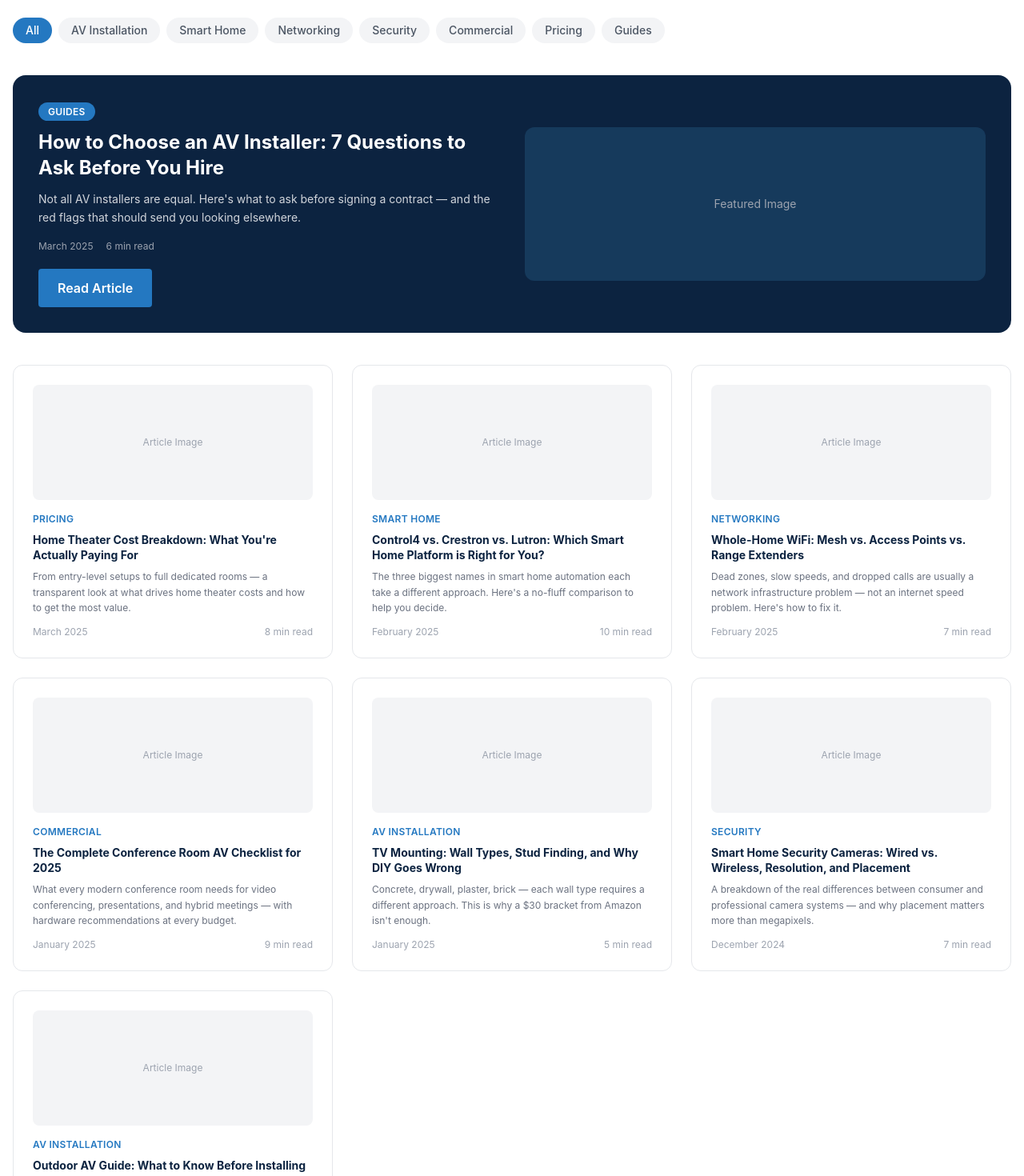
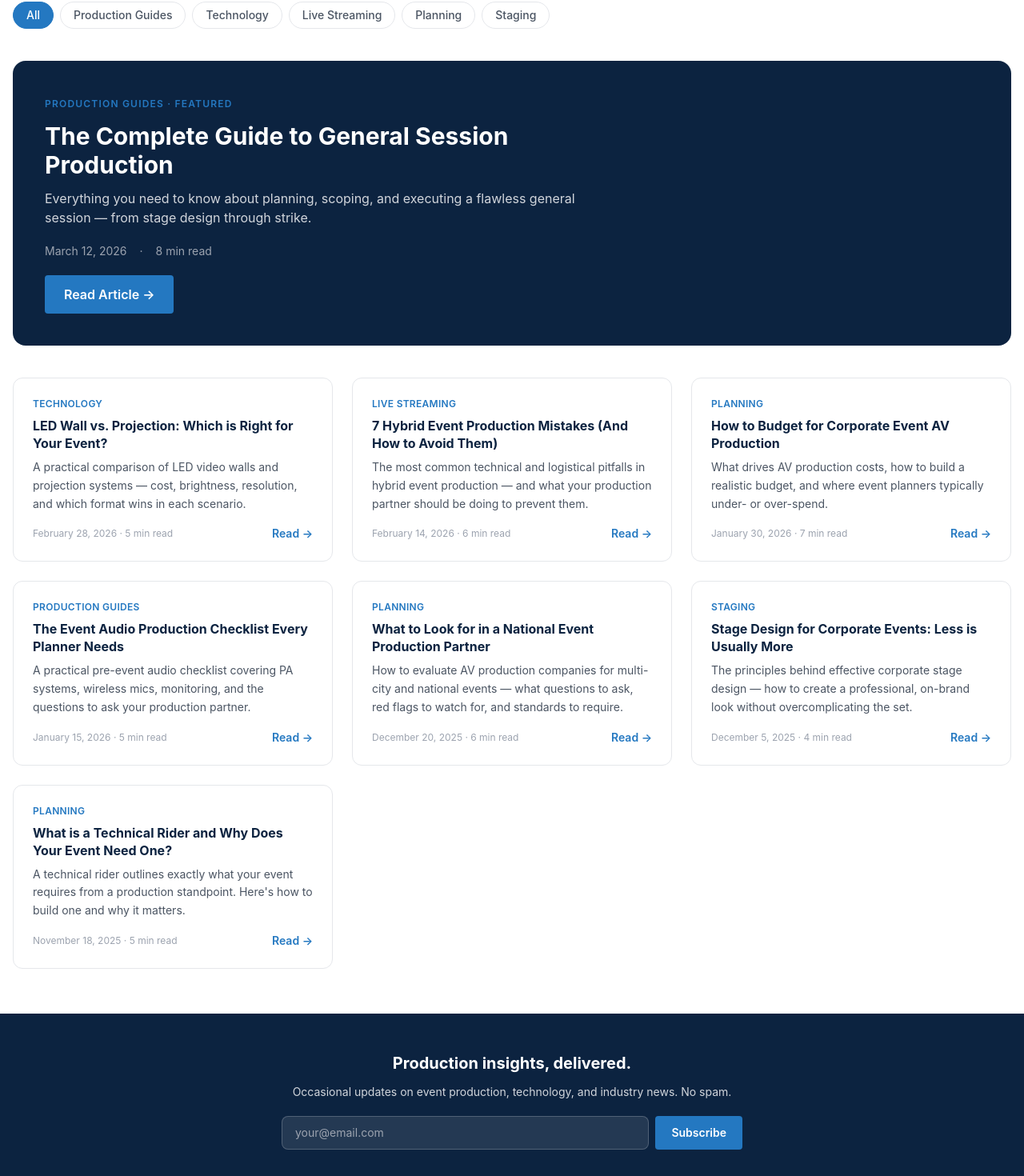
Before and after one commit to BeacoAV/BeaconAV-Site, a Next.js app: page /blog in a window 1280 px wide. Shown: the part 355-1825 px from the top of the page at 80% size. Built offline with nearby package versions, Linux system fonts and the light colour scheme.

Commit message:
rebuild: app/blog/page.tsx

```diff
--- a/app/blog/page.tsx
+++ b/app/blog/page.tsx
@@ -2,163 +2,158 @@ import type { Metadata } from 'next';
 import Link from 'next/link';
 
 export const metadata: Metadata = {
-  title: 'AV & Smart Home Blog | Tips, Guides & Trends | Beacon AV',
-  description: 'Expert guides on AV installation, smart home automation, networking, and security systems. Written by Beacon AV professionals for homeowners and businesses.',
-  keywords: 'AV installation tips, smart home guide, home theater setup guide, AV blog',
+  title: 'Event Production Blog | Tips, Trends & Guides | Beacon AV',
+  description: 'Insights on live event production — audio, video, lighting, staging, live streaming, and event technology from the Beacon AV team.',
 };
 
-// Static blog posts — will be replaced with CMS/MDX in Phase 2
 const posts = [
   {
-    slug: 'how-to-choose-av-installer',
-    title: 'How to Choose an AV Installer: 7 Questions to Ask Before You Hire',
-    excerpt: 'Not all AV installers are equal. Here\'s what to ask before signing a contract — and the red flags that should send you looking elsewhere.',
-    category: 'Guides',
-    date: 'March 2025',
-    readTime: '6 min read',
+    slug: 'general-session-production-guide',
+    title: 'The Complete Guide to General Session Production',
+    excerpt: 'Everything you need to know about planning, scoping, and executing a flawless general session — from stage design through strike.',
+    category: 'Production Guides',
+    date: 'March 12, 2026',
+    readTime: '8 min read',
+    featured: true,
   },
   {
-    slug: 'home-theater-cost-breakdown',
-    title: 'Home Theater Cost Breakdown: What You\'re Actually Paying For',
-    excerpt: 'From entry-level setups to full dedicated rooms — a transparent look at what drives home theater costs and how to get the most value.',
-    category: 'Pricing',
-    date: 'March 2025',
-    readTime: '8 min read',
+    slug: 'led-wall-vs-projection',
+    title: 'LED Wall vs. Projection: Which is Right for Your Event?',
+    excerpt: 'A practical comparison of LED video walls and projection systems — cost, brightness, resolution, and which format wins in each scenario.',
+    category: 'Technology',
+    date: 'February 28, 2026',
+    readTime: '5 min read',
+    featured: false,
   },
   {
-    slug: 'control4-vs-crestron-vs-lutron',
-    title: 'Control4 vs. Crestron vs. Lutron: Which Smart Home Platform is Right for You?',
-    excerpt: 'The three biggest names in smart home automation each take a different approach. Here\'s a no-fluff comparison to help you decide.',
-    category: 'Smart Home',
-    date: 'February 2025',
-    readTime: '10 min read',
+    slug: 'hybrid-event-production-mistakes',
+    title: '7 Hybrid Event Production Mistakes (And How to Avoid Them)',
+    excerpt: 'The most common technical and logistical pitfalls in hybrid event production — and what your production partner should be doing to prevent them.',
+    category: 'Live Streaming',
+    date: 'February 14, 2026',
+    readTime: '6 min read',
+    featured: false,
   },
   {
-    slug: 'whole-home-wifi-guide',
-    title: 'Whole-Home WiFi: Mesh vs. Access Points vs. Range Extenders',
-    excerpt: 'Dead zones, slow speeds, and dropped calls are usually a network infrastructure problem — not an internet speed problem. Here\'s how to fix it.',
-    category: 'Networking',
-    date: 'February 2025',
+    slug: 'how-to-budget-corporate-event-av',
+    title: 'How to Budget for Corporate Event AV Production',
+    excerpt: 'What drives AV production costs, how to build a realistic budget, and where event planners typically under- or over-spend.',
+    category: 'Planning',
+    date: 'January 30, 2026',
     readTime: '7 min read',
+    featured: false,
   },
   {
-    slug: 'commercial-av-conference-room',
-    title: 'The Complete Conference Room AV Checklist for 2025',
-    excerpt: 'What every modern conference room needs for video conferencing, presentations, and hybrid meetings — with hardware recommendations at every budget.',
-    category: 'Commercial',
-    date: 'January 2025',
-    readTime: '9 min read',
+    slug: 'audio-production-checklist',
+    title: 'The Event Audio Production Checklist Every Planner Needs',
+    excerpt: 'A practical pre-event audio checklist covering PA systems, wireless mics, monitoring, and the questions to ask your production partner.',
+    category: 'Production Guides',
+    date: 'January 15, 2026',
+    readTime: '5 min read',
+    featured: false,
   },
   {
-    slug: 'tv-mounting-wall-types',
-    title: 'TV Mounting: Wall Types, Stud Finding, and Why DIY Goes Wrong',
-    excerpt: 'Concrete, drywall, plaster, brick — each wall type requires a different approach. This is why a $30 bracket from Amazon isn\'t enough.',
-    category: 'AV Installation',
-    date: 'January 2025',
-    readTime: '5 min read',
+    slug: 'national-event-production-partner',
+    title: 'What to Look for in a National Event Production Partner',
+    excerpt: 'How to evaluate AV production companies for multi-city and national events — what questions to ask, red flags to watch for, and standards to require.',
+    category: 'Planning',
+    date: 'December 20, 2025',
+    readTime: '6 min read',
+    featured: false,
   },
   {
-    slug: 'smart-home-security-cameras',
-    title: 'Smart Home Security Cameras: Wired vs. Wireless, Resolution, and Placement',
-    excerpt: 'A breakdown of the real differences between consumer and professional camera systems — and why placement matters more than megapixels.',
-    category: 'Security',
-    date: 'December 2024',
-    readTime: '7 min read',
+    slug: 'stage-design-corporate-events',
+    title: 'Stage Design for Corporate Events: Less is Usually More',
+    excerpt: 'The principles behind effective corporate stage design — how to create a professional, on-brand look without overcomplicating the set.',
+    category: 'Staging',
+    date: 'December 5, 2025',
+    readTime: '4 min read',
+    featured: false,
   },
   {
-    slug: 'outdoor-av-guide',
-    title: 'Outdoor AV Guide: What to Know Before Installing Outdoor Speakers and TVs',
-    excerpt: 'Weatherproofing ratings, audio coverage, screen brightness — what actually matters for outdoor AV that holds up year-round.',
-    category: 'AV Installation',
-    date: 'December 2024',
-    readTime: '6 min read',
+    slug: 'av-rider-what-it-is',
+    title: 'What is a Technical Rider and Why Does Your Event Need One?',
+    excerpt: 'A technical rider outlines exactly what your event requires from a production standpoint. Here\'s how to build one and why it matters.',
+    category: 'Planning',
+    date: 'November 18, 2025',
+    readTime: '5 min read',
+    featured: false,
   },
 ];
 
-const categories = ['All', 'AV Installation', 'Smart Home', 'Networking', 'Security', 'Commercial', 'Pricing', 'Guides'];
+const featured = posts.find((p) => p.featured);
+const rest = posts.filter((p) => !p.featured);
+
+const categories = ['All', 'Production Guides', 'Technology', 'Live Streaming', 'Planning', 'Staging'];
 
 export default function BlogPage() {
-  const featured = posts[0];
-  const rest = posts.slice(1);
-
   return (
     <>
-      <section className="bg-navy py-16 px-4">
+      <section className="bg-navy py-14 px-4">
         <div className="max-w-7xl mx-auto">
-          <p className="section-label">Insights</p>
-          <h1 className="section-title-light mt-2 mb-4 max-w-3xl">AV & Smart Home Guides</h1>
-          <p className="text-gray-300 max-w-2xl">
-            Practical guides from Beacon AV professionals — installation tips, buyer\'s guides, pricing breakdowns, and smart home advice you can actually use.
-          </p>
+          <p className="section-label">Resources</p>
+          <h1 className="section-title-light mt-2 mb-3 max-w-2xl">Event Production Insights</h1>
+          <p className="text-gray-300 max-w-xl">Practical guides, technology breakdowns, and planning advice from the Beacon AV production team.</p>
         </div>
       </section>
 
       <section className="bg-white py-14 px-4">
         <div className="max-w-7xl mx-auto">
-          {/* Category filter — static display, will be interactive in Phase 2 */}
+          {/* Category filter */}
           <div className="flex flex-wrap gap-2 mb-10">
             {categories.map((cat) => (
-              <span
-                key={cat}
-                className={`px-4 py-1.5 rounded-full text-sm font-medium cursor-pointer transition-colors ${
+              <span key={cat}
+                className={`px-4 py-1.5 rounded-full text-sm font-medium cursor-pointer border transition-colors ${
                   cat === 'All'
-                    ? 'bg-accent text-white'
-                    : 'bg-gray-100 text-gray-600 hover:bg-gray-200'
-                }`}
-              >
+                    ? 'bg-accent text-white border-accent'
+                    : 'border-gray-200 text-gray-600 hover:border-accent hover:text-accent'
+                }`}>
                 {cat}
               </span>
             ))}
           </div>
 
           {/* Featured post */}
-          <div className="bg-navy rounded-2xl p-8 mb-10 grid grid-cols-1 lg:grid-cols-2 gap-8 items-center">
-            <div>
-              <span className="text-xs font-semibold bg-accent text-white px-3 py-1 rounded-full uppercase tracking-wide">{featured.category}</span>
-              <h2 className="text-2xl font-bold text-white mt-3 mb-3">{featured.title}</h2>
-              <p className="text-gray-300 text-sm leading-relaxed mb-4">{featured.excerpt}</p>
-              <div className="flex items-center gap-4 mb-5">
-                <span className="text-gray-400 text-xs">{featured.date}</span>
-                <span className="text-gray-400 text-xs">{featured.readTime}</span>
+          {featured && (
+            <div className="bg-navy rounded-2xl p-8 md:p-10 mb-10">
+              <span className="text-xs font-semibold text-accent uppercase tracking-widest">{featured.category} · Featured</span>
+              <h2 className="text-2xl md:text-3xl font-bold text-white mt-3 mb-3 max-w-2xl">{featured.title}</h2>
+              <p className="text-gray-300 mb-5 max-w-2xl">{featured.excerpt}</p>
+              <div className="flex items-center gap-4 text-gray-400 text-sm mb-5">
+                <span>{featured.date}</span>
+                <span>·</span>
+                <span>{featured.readTime}</span>
               </div>
-              <Link href={`/blog/${featured.slug}`} className="btn-primary">Read Article</Link>
+              <Link href={`/blog/${featured.slug}`} className="btn-primary">Read Article →</Link>
             </div>
-            <div className="bg-navy-light rounded-xl h-48 flex items-center justify-center">
-              <p className="text-gray-400 text-sm">Featured Image</p>
-            </div>
-          </div>
+          )}
 
-          {/* Grid of posts */}
-          <div className="grid grid-cols-1 sm:grid-cols-2 lg:grid-cols-3 gap-6">
+          {/* Post grid */}
+          <div className="grid grid-cols-1 md:grid-cols-2 lg:grid-cols-3 gap-6">
             {rest.map((post) => (
-              <Link key={post.slug} href={`/blog/${post.slug}`} className="card hover:border-accent group flex flex-col">
-                <div className="bg-gray-100 rounded-lg h-36 mb-4 flex items-center justify-center">
-                  <p className="text-gray-400 text-xs">Article Image</p>
+              <article key={post.slug} className="card flex flex-col">
+                <span className="text-xs font-semibold text-accent uppercase tracking-wide mb-2">{post.category}</span>
+                <h2 className="font-bold text-navy text-base mb-2 leading-snug">{post.title}</h2>
+                <p className="text-gray-600 text-sm leading-relaxed flex-1 mb-4">{post.excerpt}</p>
+                <div className="flex items-center justify-between">
+                  <span className="text-gray-400 text-xs">{post.date} · {post.readTime}</span>
+                  <Link href={`/blog/${post.slug}`} className="text-accent text-sm font-semibold hover:underline">Read →</Link>
                 </div>
-                <span className="text-xs font-semibold text-accent uppercase tracking-wide mb-2">{post.category}</span>
-                <h3 className="font-bold text-navy group-hover:text-accent transition-colors mb-2 text-sm leading-snug flex-1">{post.title}</h3>
-                <p className="text-gray-500 text-xs leading-relaxed mb-3 line-clamp-3">{post.excerpt}</p>
-                <div className="flex items-center justify-between mt-auto">
-                  <span className="text-gray-400 text-xs">{post.date}</span>
-                  <span className="text-gray-400 text-xs">{post.readTime}</span>
-                </div>
-              </Link>
+              </article>
             ))}
           </div>
+        </div>
+      </section>
 
-          {/* Subscribe CTA */}
-          <div className="mt-14 bg-gray-50 rounded-2xl p-8 text-center">
-            <h2 className="text-xl font-bold text-navy mb-2">Get New Guides in Your Inbox</h2>
-            <p className="text-gray-600 text-sm mb-6">Practical AV and smart home guides — no spam, no sales pitch. Unsubscribe any time.</p>
-            <form className="flex flex-col sm:flex-row gap-3 max-w-md mx-auto" action="#">
-              <input
-                type="email"
-                placeholder="your@email.com"
-                className="flex-1 border border-gray-300 rounded-lg px-4 py-2.5 text-sm focus:outline-none focus:border-accent"
-              />
-              <button type="submit" className="btn-primary whitespace-nowrap">Subscribe</button>
-            </form>
-          </div>
+      <section className="bg-navy py-12 px-4">
+        <div className="max-w-xl mx-auto text-center">
+          <h2 className="text-xl font-bold text-white mb-3">Production insights, delivered.</h2>
+          <p className="text-gray-300 text-sm mb-5">Occasional updates on event production, technology, and industry news. No spam.</p>
+          <form action="#" className="flex gap-2">
+            <input type="email" placeholder="your@email.com"
+              className="flex-1 px-4 py-2.5 rounded-lg text-sm border border-white/20 bg-white/10 text-white placeholder-gray-400 focus:outline-none focus:border-accent" />
+            <button type="submit" className="btn-primary px-5 py-2.5 text-sm whitespace-nowrap">Subscribe</button>
+          </form>
         </div>
       </section>
     </>
```
